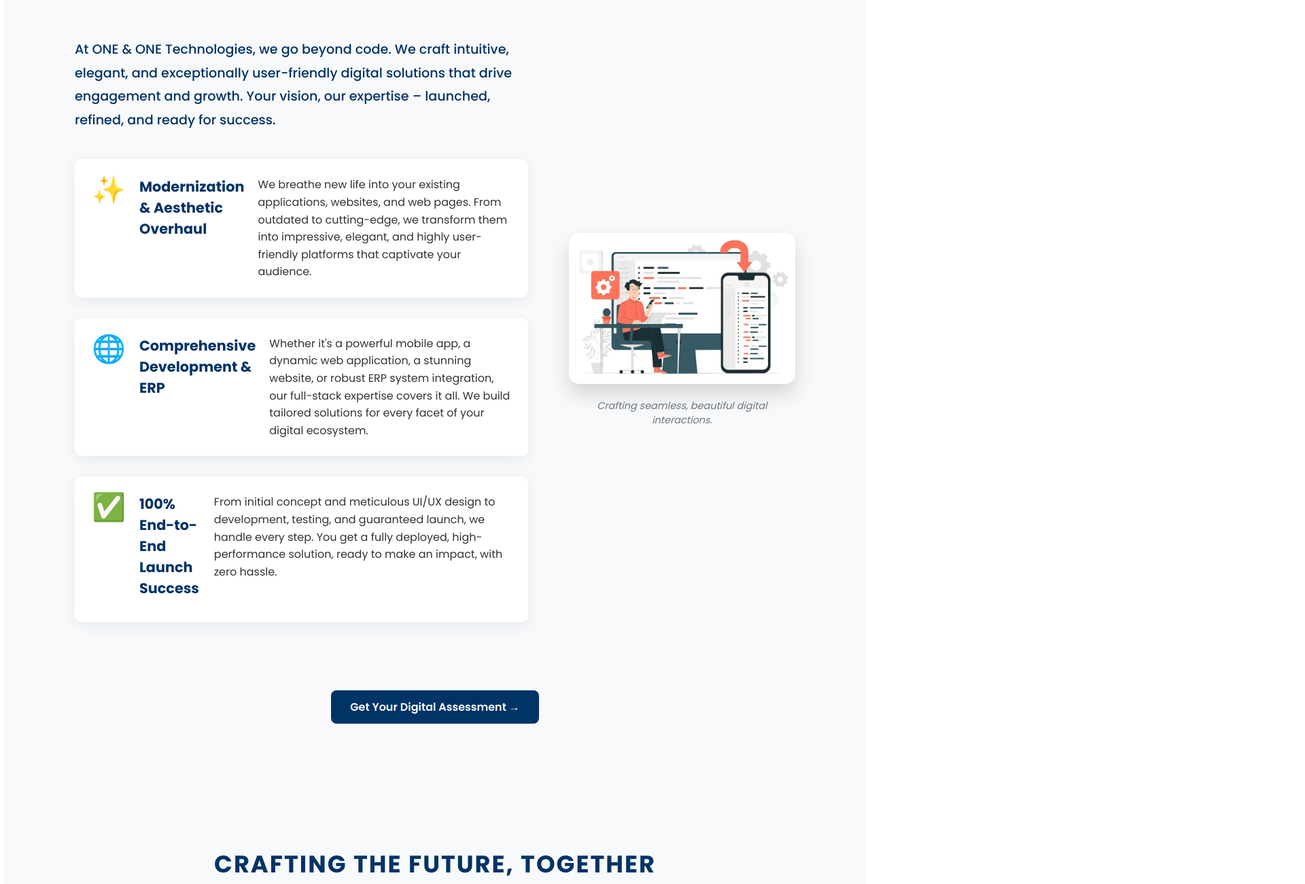
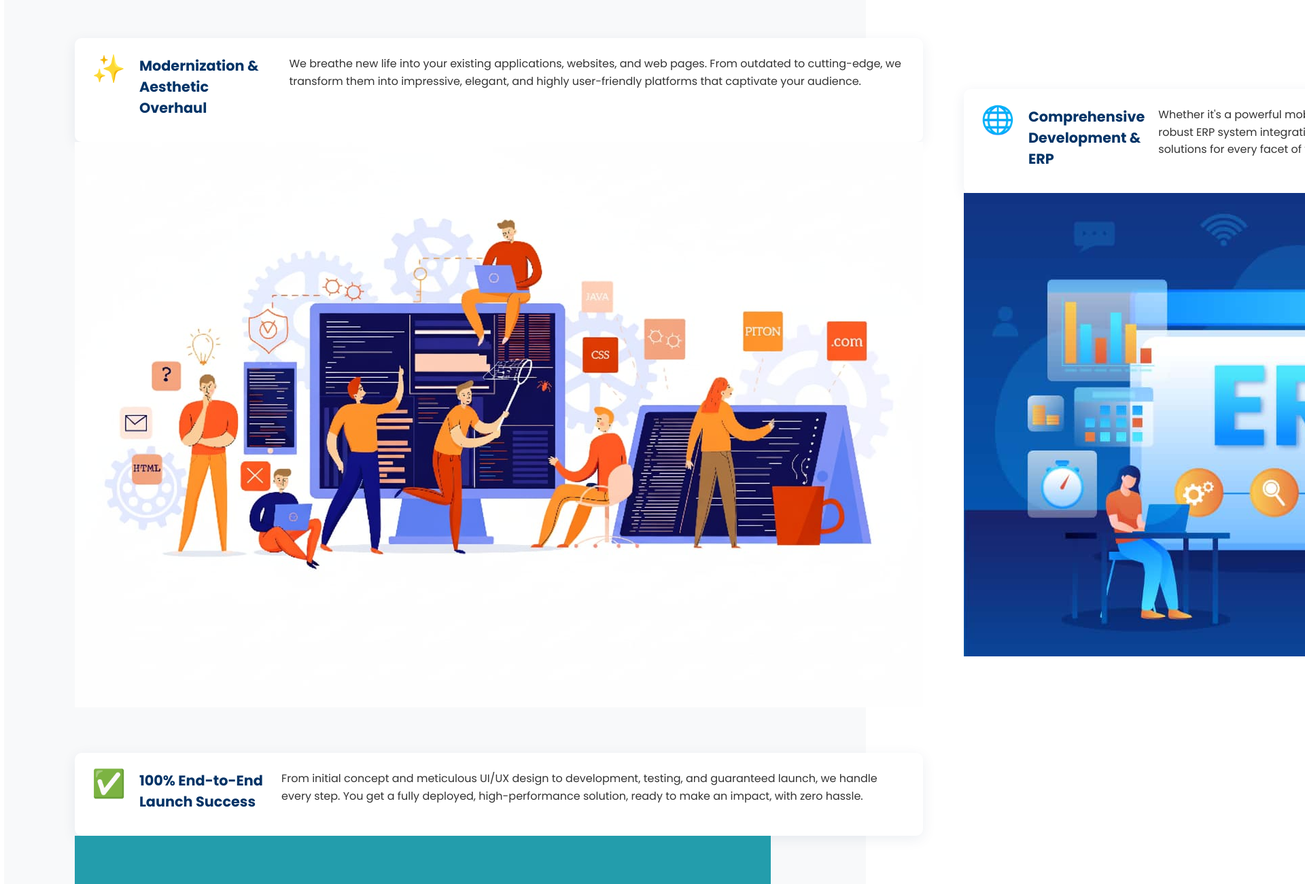
Before and after one commit to bhavanas113/websiteONE-ONE, a plain HTML site: page index.html in a window 1280 px wide. Shown: the part 1420-2721 px from the top of the page at 68% size, 1920 px wide, since content can reach past the window. Drawn offline with Linux system fonts and the light colour scheme; files whose address does not match are found by name.

Commit message:
Update index.html

````diff
--- a/index.html
+++ b/index.html
@@ -103,35 +103,48 @@
                 <h2>ENGINEERING EXCEPTIONAL DIGITAL EXPERIENCES</h2>
 
 <div class="about-content-wrapper">
-                    <div class="about-text-content">
-                        <p class="intro-paragraph">
-                            At ONE & ONE Technologies, we go beyond code. We craft intuitive, elegant, and exceptionally user-friendly digital solutions that drive engagement and growth. Your vision, our expertise – launched, refined, and ready for success.
-                        </p>
 
-                        <div class="feature-block">
+    <div class="feature-row">
+        <div class="feature-text-block">
             <div class="feature-item">
                 <div class="feature-icon">✨</div>
                 <h3>Modernization & Aesthetic Overhaul</h3>
                 <p>We breathe new life into your existing applications, websites, and web pages. From outdated to cutting-edge, we transform them into impressive, elegant, and highly user-friendly platforms that captivate your audience.</p>
             </div>
+        </div>
+        <div class="feature-image-block">
+            <img src="D:\Html\website\modernization.jpeg" alt="Visualization of old application UI being modernized into a new, sleek SaaS interface." class="feature-image">
+        </div>
+    </div>
+
+    <div class="feature-row reverse-layout">
+        <div class="feature-text-block">
             <div class="feature-item">
                 <div class="feature-icon">🌐</div>
                 <h3>Comprehensive Development & ERP</h3>
                 <p>Whether it's a powerful mobile app, a dynamic web application, a stunning website, or robust ERP system integration, our full-stack expertise covers it all. We build tailored solutions for every facet of your digital ecosystem.</p>
             </div>
+        </div>
+        <div class="feature-image-block">
+            <img src="D:\Html\website\ERP.jpeg" alt="Software development ecosystem showing connected icons for mobile apps, web, microservices, and ERP integration." class="feature-image">
+        </div>
+    </div>
+
+    <div class="feature-row">
+        <div class="feature-text-block">
             <div class="feature-item">
                 <div class="feature-icon">✅</div>
                 <h3>100% End-to-End Launch Success</h3>
                 <p>From initial concept and meticulous UI/UX design to development, testing, and guaranteed launch, we handle every step. You get a fully deployed, high-performance solution, ready to make an impact, with zero hassle.</p>
             </div>
         </div>
-                    </div>
-                    <div class="about-image-column">
-                        <img src="img2.jpeg" alt="Abstract image representing user-friendly UI/UX design, modern technology, and comprehensive development.">
-                        <p class="image-caption">Crafting seamless, beautiful digital interactions.</p>
+        <div class="feature-image-block">
+            <img src="D:\Html\website\launch.jpeg" alt="Abstract image representing user-friendly UI/UX design, modern technology, and comprehensive development." class="feature-image">
         </div>
     </div>
-                <a href="#contact" class="primary-cta-link">Get Your Digital Assessment &rarr;</a>
+
+</div> ```
+
             </div>
         </section>
 
````
Lines whose indentation alone changed are shown as unchanged.
